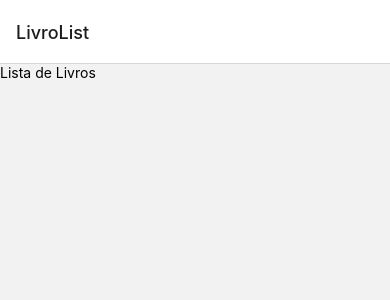
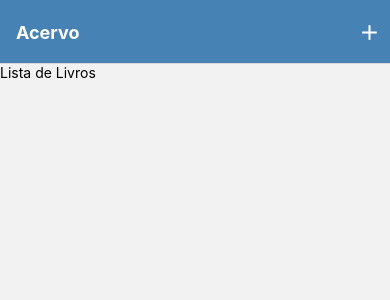
Before and after one commit to paulogermanopg/cadastro_livro_mobile, a React Native app: screen /LivroForm in a window 390 px wide. Both pictures are taken after a click on the button 26 px from the left and 32 px from the top of the page. Shown: the top 300 px of the page. Built offline with nearby package versions, Linux system fonts and the light colour scheme.

Commit message:
finalizando navegação stack

```diff
--- a/src/App.js
+++ b/src/App.js
@@ -3,6 +3,7 @@ import { NavigationContainer } from '@react-navigation/native'
 import { createNativeStackNavigator } from '@react-navigation/native-stack'
 import LivroList from './Screens/LivroList'
 import LivroForm from './Screens/LivroForm'
+import { Button, Icon } from 'react-native-elements'
 
 const Stack = createNativeStackNavigator()
 
@@ -11,15 +12,31 @@ export default props => {
         <NavigationContainer>
 
             <Stack.Navigator
-                initialRouteName="LivroList">
+                initialRouteName="LivroList"
+                screenOptions={screenOptions}>
 
                 <Stack.Screen
                     name="LivroList"
                     component={LivroList}
+                    options={({ navigation }) => {
+                        return {
+                            title: 'Acervo',
+                            headerRight: () => (
+                                <Button
+                                    onPress={() => navigation.navigate('LivroForm')}
+                                    type='clear'
+                                    icon={<Icon name='add' size={25} color='#fff'/>}
+                                />
+                            )
+                        }
+                    }}
                 />
                 <Stack.Screen
                     name="LivroForm"
                     component={LivroForm}
+                    options={{
+                        title: 'Formulário do Livro'
+                    }}
                 />
 
             </Stack.Navigator>
@@ -27,3 +44,13 @@ export default props => {
         </NavigationContainer>
     )
 }
+
+const screenOptions = {
+    headerStyle: {
+        backgroundColor: '#4682B4'
+    },
+    headerTintColor: '#fff',
+    headerTitleStyle: {
+        fontWeight: 'bold'
+    }
+}
```
Also changed, not shown: 21 other files (tests, documents, lock files or other folders).
